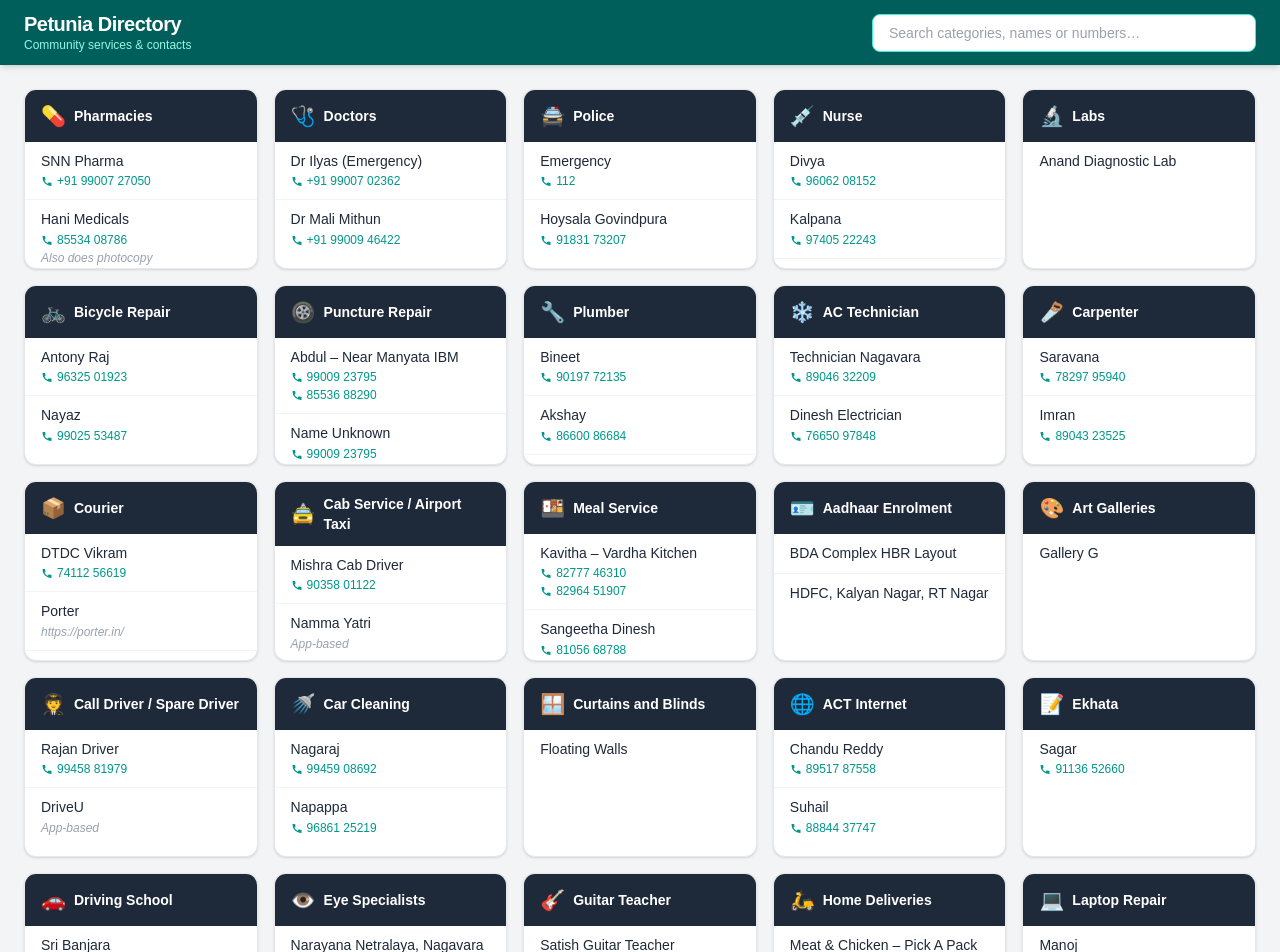
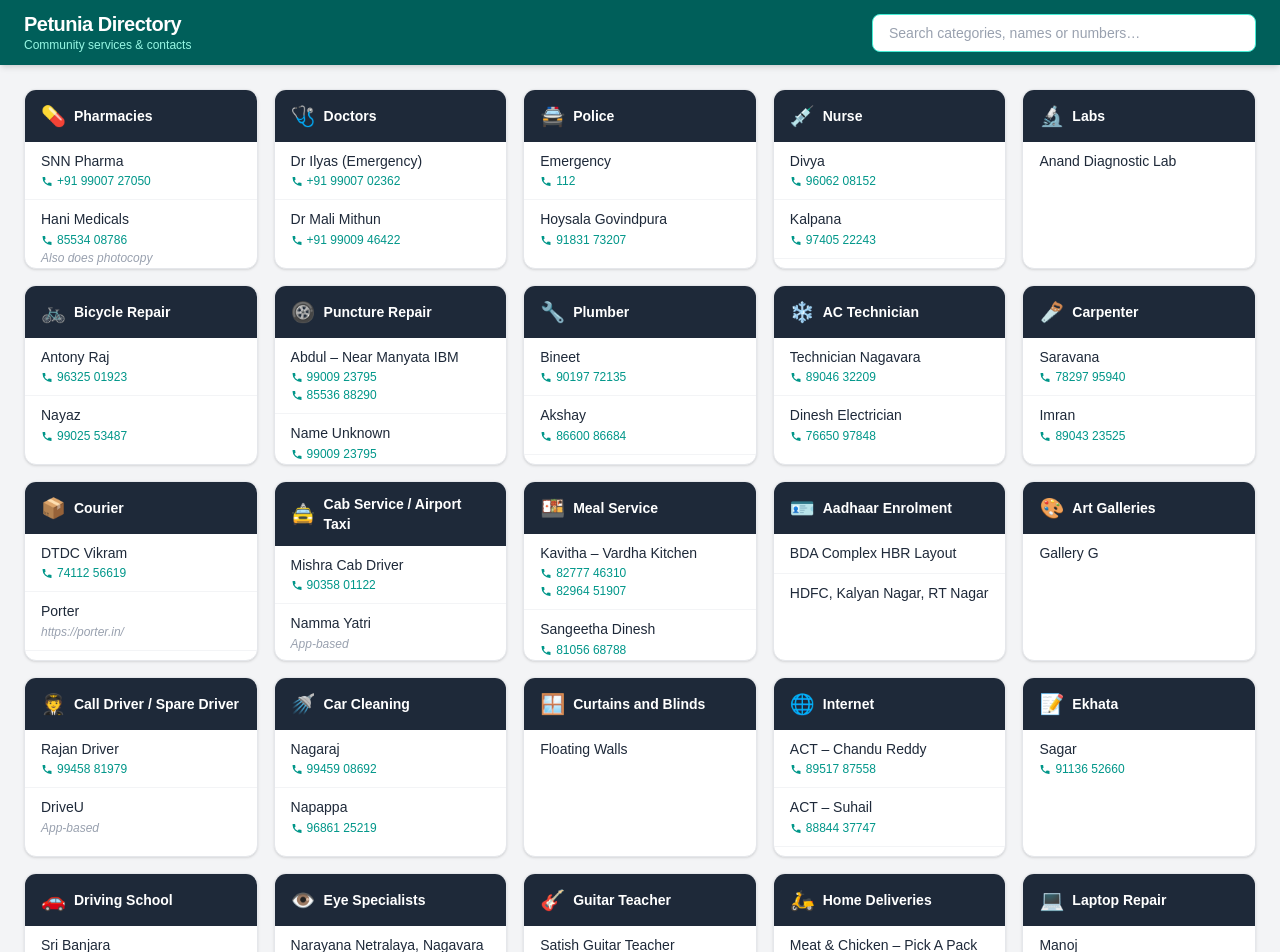
Before and after one commit to nanzwilly/petunia-directory, a Next.js app: page / in a window 1280 px wide. Shown: the top 952 px of the page. Built offline with nearby package versions, Linux system fonts and the light colour scheme.

Commit message:
Rename ACT Internet to Internet; update entry names; add JIO Karthik
Co-Authored-By: Claude Opus 4.6 <noreply@anthropic.com>

```diff
--- a/app/page.tsx
+++ b/app/page.tsx
@@ -37,7 +37,7 @@ function categoryIcon(category: string): string {
   const icons: Record<string, string> = {
     "Aadhaar Enrolment": "🪪",
     "AC Technician": "❄️",
-    "ACT Internet": "🌐",
+    "Internet": "🌐",
     "Art Galleries": "🎨",
     "Bicycle Repair": "🚲",
     "Cab Service / Airport Taxi": "🚖",
--- a/app/test/page.tsx
+++ b/app/test/page.tsx
@@ -37,7 +37,7 @@ function categoryIcon(category: string): string {
   const icons: Record<string, string> = {
     "Aadhaar Enrolment": "🪪",
     "AC Technician": "❄️",
-    "ACT Internet": "🌐",
+    "Internet": "🌐",
     "Art Galleries": "🎨",
     "Bicycle Repair": "🚲",
     "Cab Service / Airport Taxi": "🚖",
--- a/data/directory.json
+++ b/data/directory.json
@@ -76,10 +76,11 @@
     ]
   },
   {
-    "category": "ACT Internet",
+    "category": "Internet",
     "entries": [
-      { "name": "Chandu Reddy", "phone": "89517 87558" },
-      { "name": "Suhail", "phone": "88844 37747" }
+      { "name": "ACT – Chandu Reddy", "phone": "89517 87558" },
+      { "name": "ACT – Suhail", "phone": "88844 37747" },
+      { "name": "JIO – Karthik", "phone": "70224 46873" }
     ]
   },
   {
```
